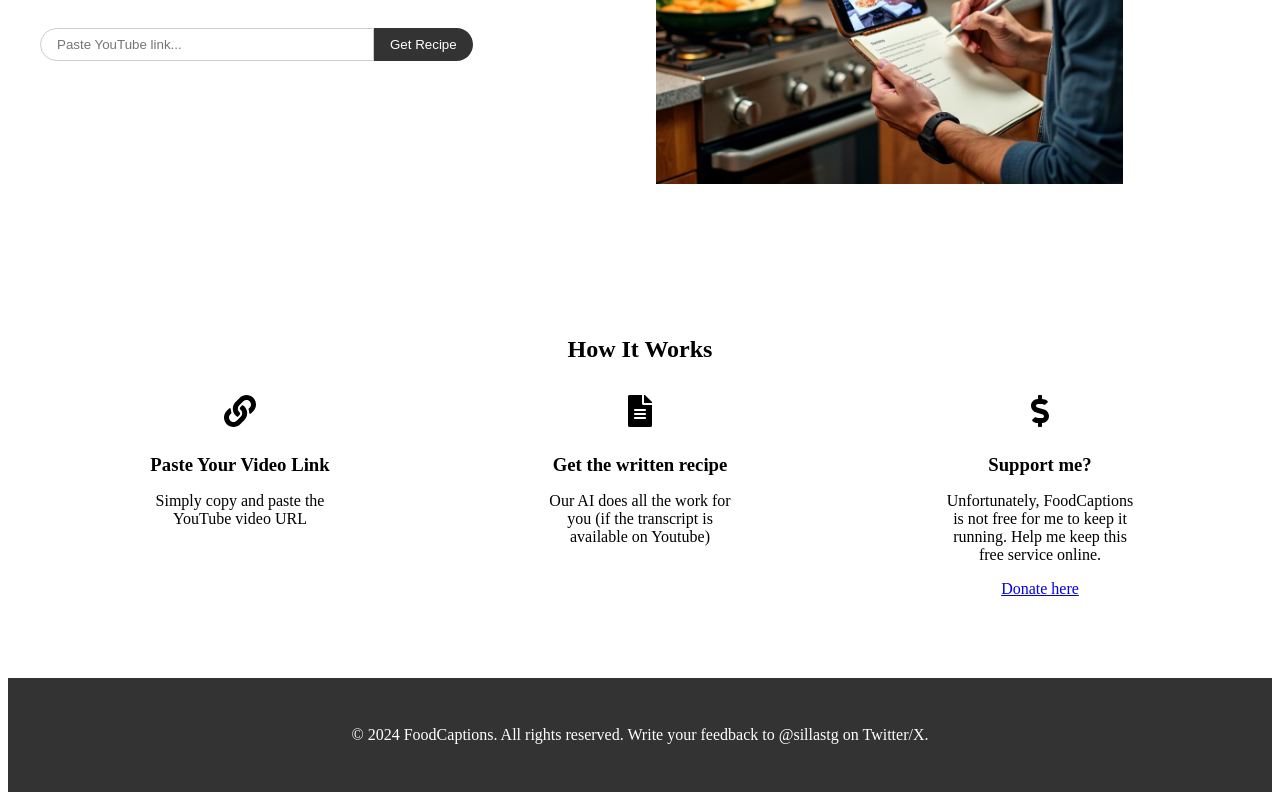
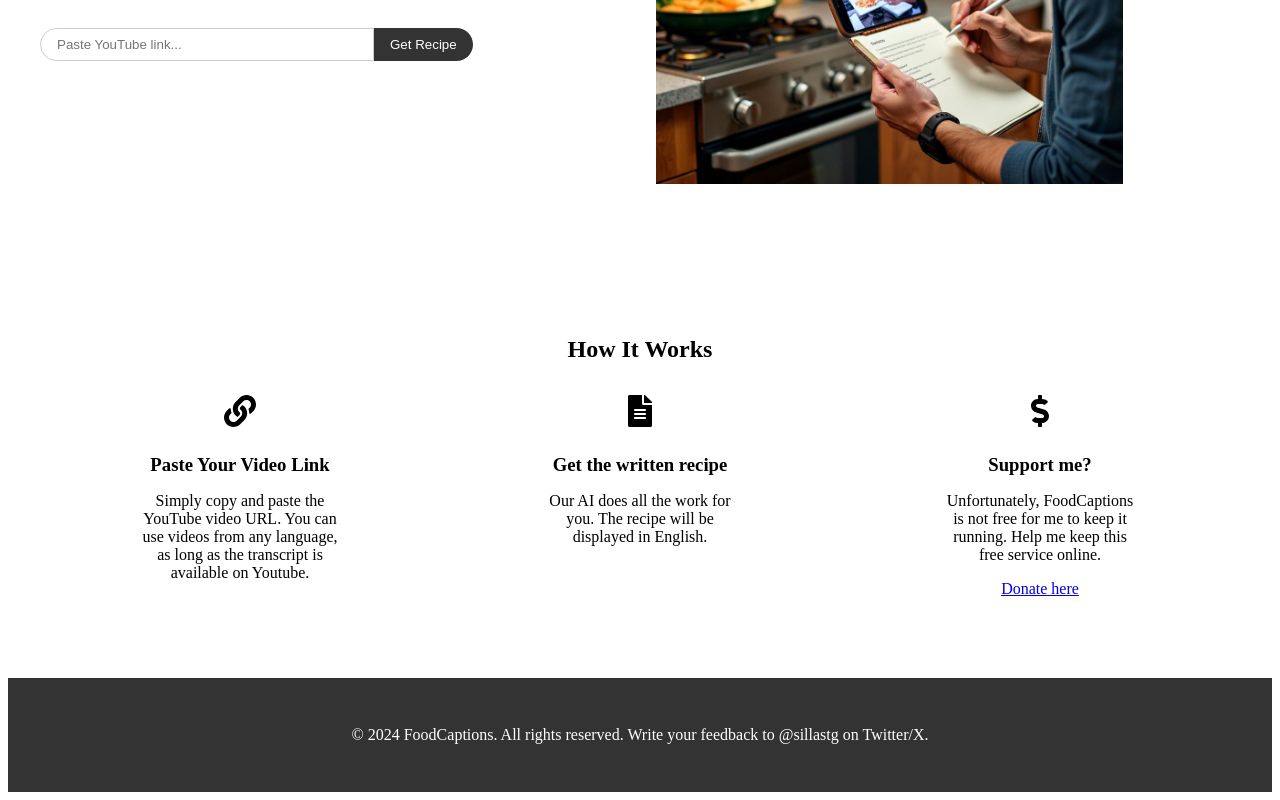
Before and after one commit to sillasgonzaga/foodcaptions-saas, a React (Create React App) app in the folder frontend/: page / in a window 1280 px wide. Shown: the part 421-1221 px from the top of the page. Built offline with nearby package versions, Linux system fonts and the light colour scheme; no server answers.

Commit message:
additional text

```diff
--- a/frontend/src/components/HowItWorks.js
+++ b/frontend/src/components/HowItWorks.js
@@ -39,12 +39,12 @@ function HowItWorks() {
         <Step>
           <StepIcon><FaLink /></StepIcon>
           <StepTitle>Paste Your Video Link</StepTitle>
-          <p>Simply copy and paste the YouTube video URL</p>
+          <p>Simply copy and paste the YouTube video URL. You can use videos from any language, as long as the transcript is available on Youtube.</p>
         </Step>
         <Step>
           <StepIcon><FaFileAlt /></StepIcon>
           <StepTitle>Get the written recipe</StepTitle>
-          <p>Our AI does all the work for you (if the transcript is available on Youtube)</p>
+          <p>Our AI does all the work for you. The recipe will be displayed in English.</p>
         </Step>
         <Step>
           <StepIcon><FaDollarSign /></StepIcon>
```
